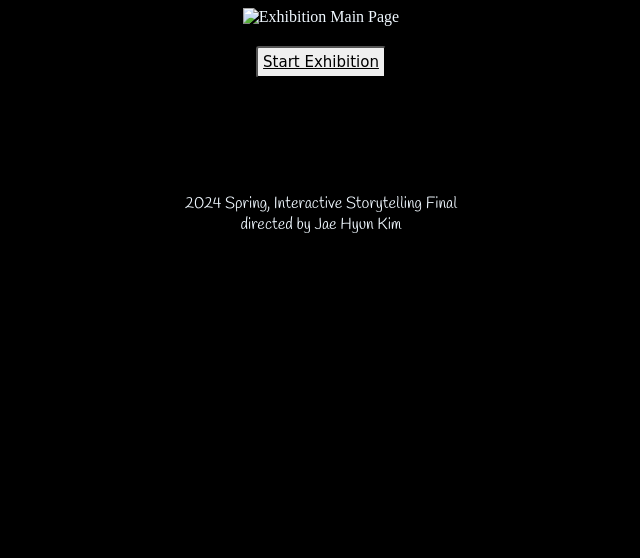
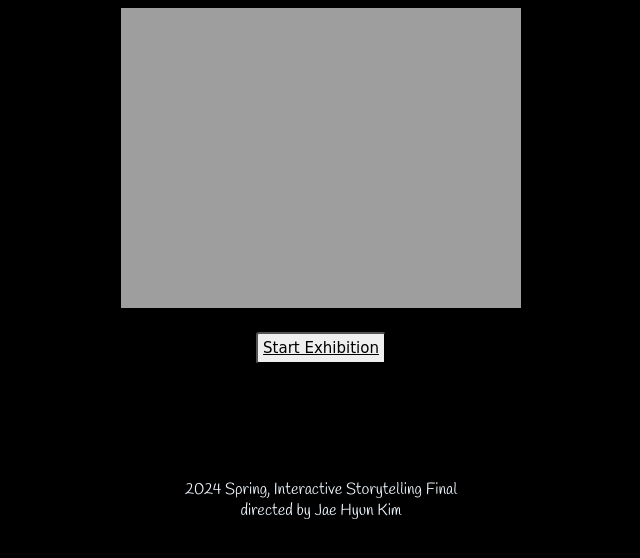
Before and after one commit to LemiRich/Final_Exhibition, a plain HTML site: page index.html in a window 1280 px wide. Shown: the whole page, without its empty margins (319-959 px from the left). Drawn offline with Linux system fonts and the light colour scheme; the site is published under a folder, as on GitHub Pages, so addresses that start at the root find nothing; a web font is replaced by a local one.

Commit message:
Update index.html

```diff
--- a/index.html
+++ b/index.html
@@ -96,7 +96,7 @@
 
 <body>
 
-    <img src="/Asset/Main Page.svg", alt="Exhibition Main Page">
+    <img src="Asset/Main Page.svg", alt="Exhibition Main Page">
 
     <div>
         <button class="button"><a href="exhibition_1.html">Start Exhibition</a></button>
```
